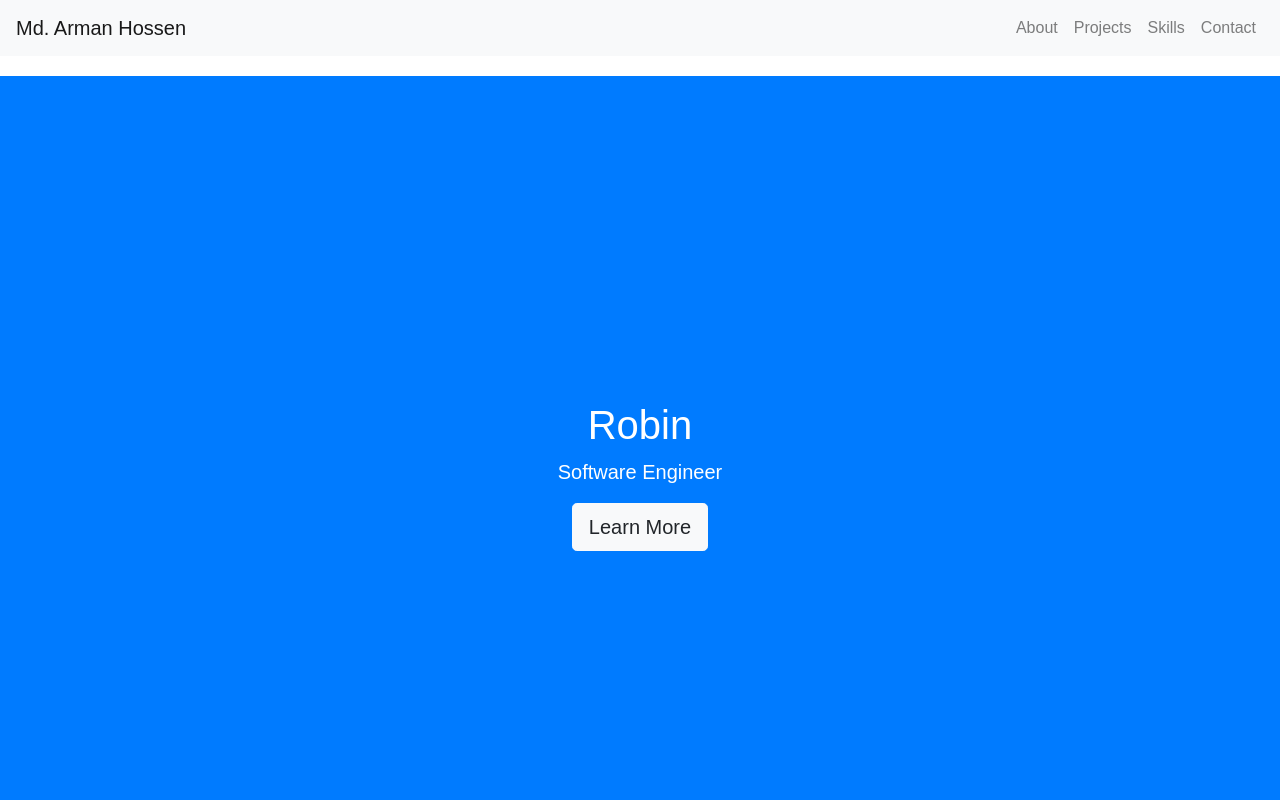
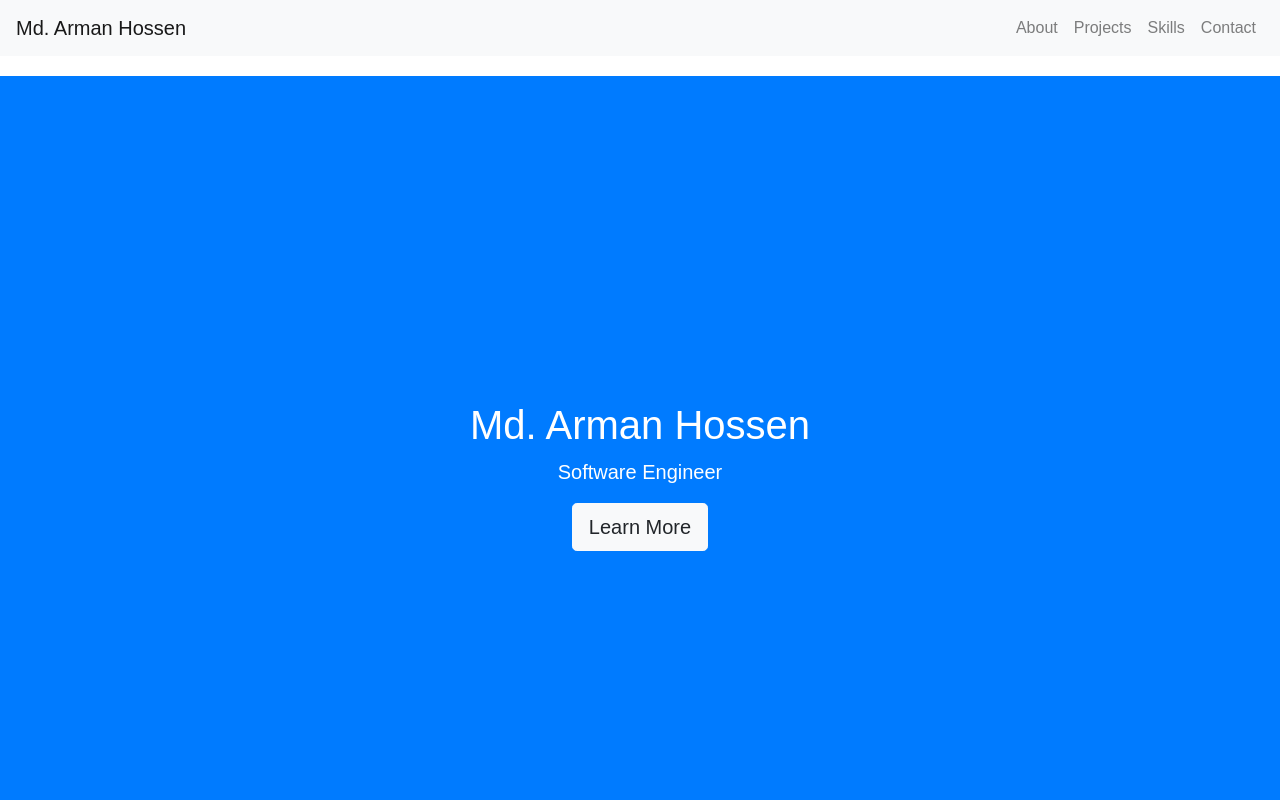
Before and after one commit to arman-12/Portfolio, a plain HTML site: page index.html in a window 1280 px wide. Shown: the top 800 px of the page. Drawn offline with nearby package versions, Linux system fonts and the light colour scheme; a script that the page names is missing.

Commit message:
Describe your changes

```diff
--- a/index.html
+++ b/index.html
@@ -29,7 +29,7 @@
     <!-- Hero Section -->
     <section id="hero" class="d-flex align-items-center bg-primary text-white text-center" style="height: 100vh;">
         <div class="container">
-            <h1>Robin</h1>
+            <h1>Md. Arman Hossen</h1>
             <p class="lead">Software Engineer</p>
             <a href="#about" class="btn btn-light btn-lg">Learn More</a>
         </div>
```
